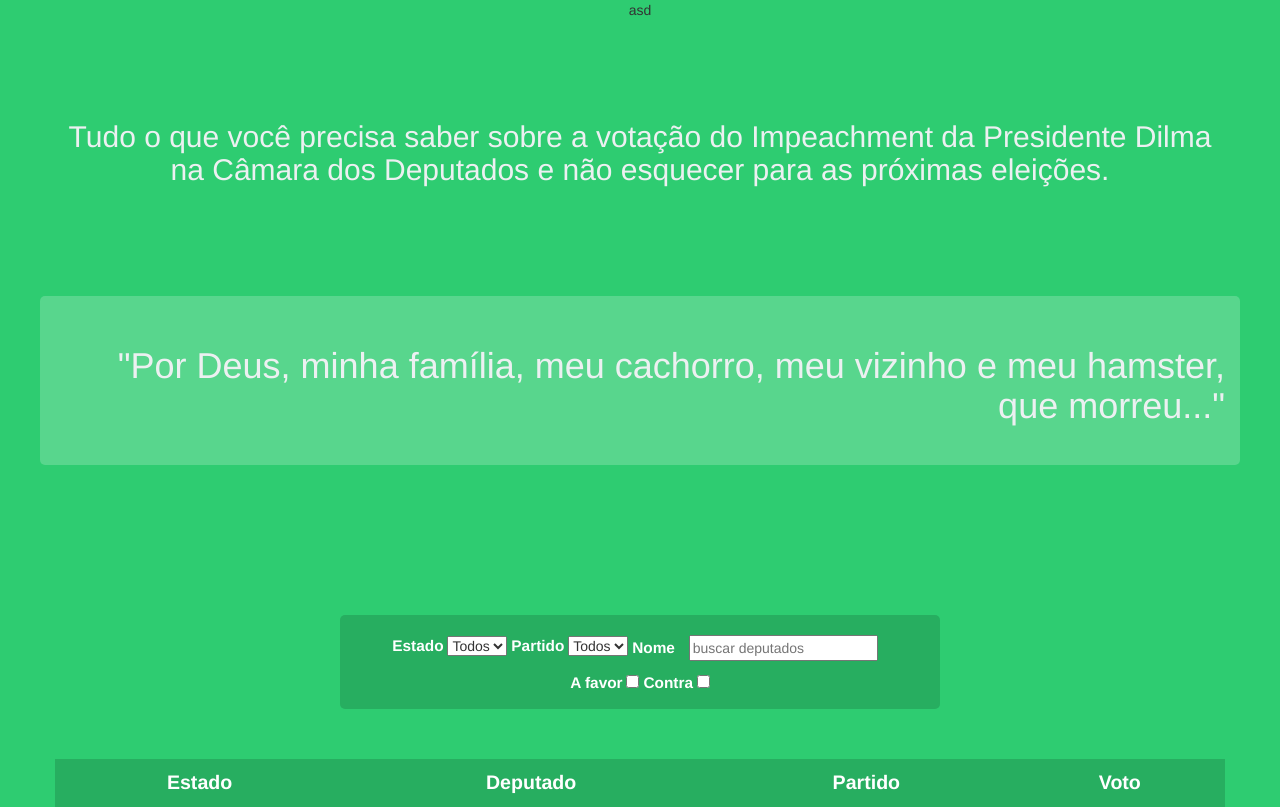
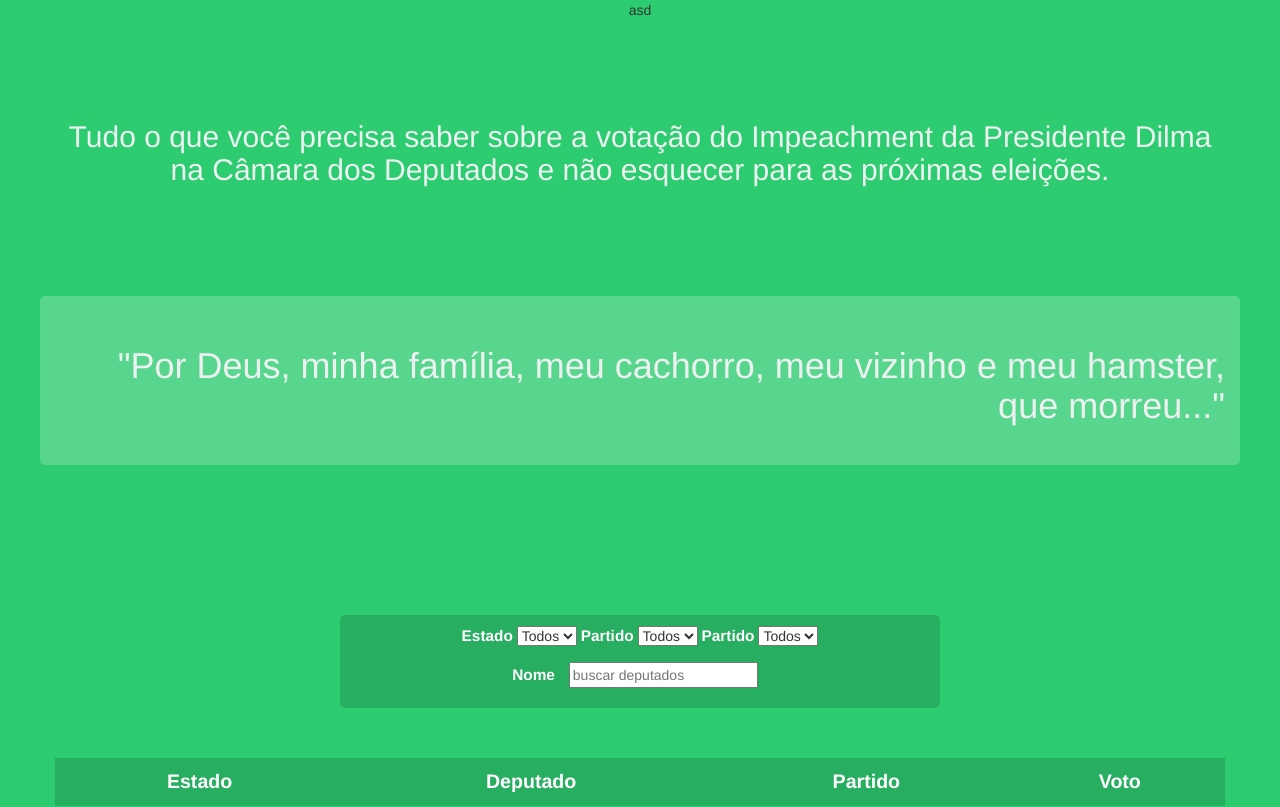
Before and after one commit to ThiagoDella/impeachment, a website: page public/index.html in a window 1280 px wide. Drawn offline with Linux system fonts and the light colour scheme; no server answers.

Commit message:
Voto em dropdown

```diff
--- a/public/index.html
+++ b/public/index.html
@@ -52,17 +52,17 @@
 								value="{{deputado.Partido}}">{{deputado.Partido}}</option></select>
 						</div>
 						<div class="form-group">
+							<label>Partido</label>
+							<select ng-model="voto" ng-init="voto='all'" >
+							<option value="all" ng-selected="true">Todos</option>
+							<option ng-repeat="deputado in deputados | unique:'Voto' | orderBy: 'Voto'"
+								value="{{deputado.Voto}}">{{deputado.Voto}}</option></select>
+						</div>
+						<br />
+						<div class="form-group">
 							<label>Nome</label>
 							<input class="search form" type="text" ng-model="nome" placeholder="buscar deputados"></input>
 						</div> <br />
-						<div class="form-group">
-							<label>A favor</label>
-							<input class="search" type="checkbox" ng-model="search.Voto"></input>
-						</div>
-						<div class="form-group">
-							<label>Contra</label>
-							<input class="search" type="checkbox" ng-model="search.VotoContra"></input>
-						</div>
 					</form>
 				</CENTER>
 			</div>
--- a/public/js/app.js
+++ b/public/js/app.js
@@ -17,11 +17,11 @@ app.controller('mainController',function($scope,$http){
 	*/
 	$scope.filterEstado = (x)=> $scope.uf==="all" ? true:x.UF==$scope.uf;
 	$scope.filterPartido = (x)=> $scope.partido==="all" ? true:x.Partido==$scope.partido;
-
+	$scope.filterVoto = (x)=> $scope.voto==="all" ? true:x.Voto==$scope.voto;
 	$scope.filterNome = (x)=> new RegExp($scope.nome, "ig").test(x.Nome);
 
 	/*realiza os filtros*/
-	$scope.search = (x) => $scope.filterEstado(x) && $scope.filterPartido(x) && $scope.filterNome(x);
+	$scope.search = (x) => $scope.filterEstado(x) && $scope.filterPartido(x) && $scope.filterVoto(x) && $scope.filterNome(x);
 
 	$scope.getUnique = function(x)
 	{
```
